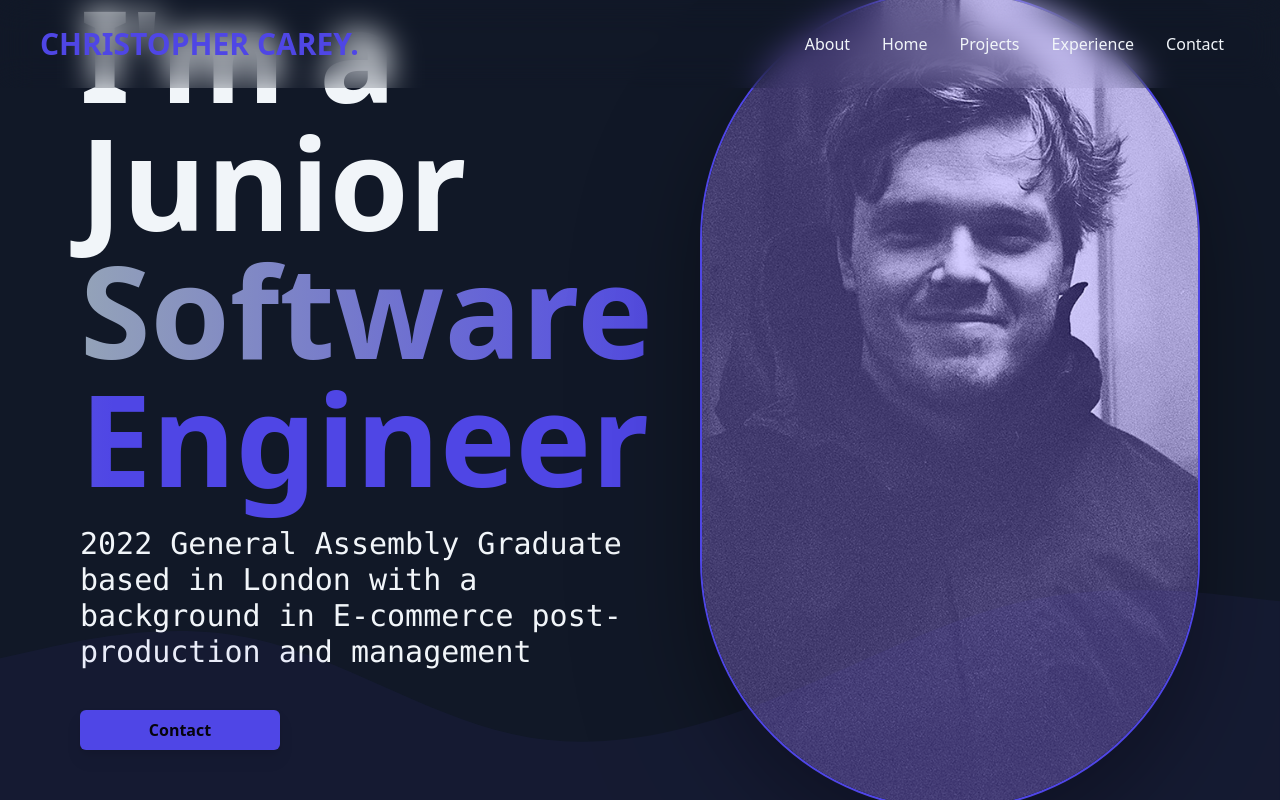
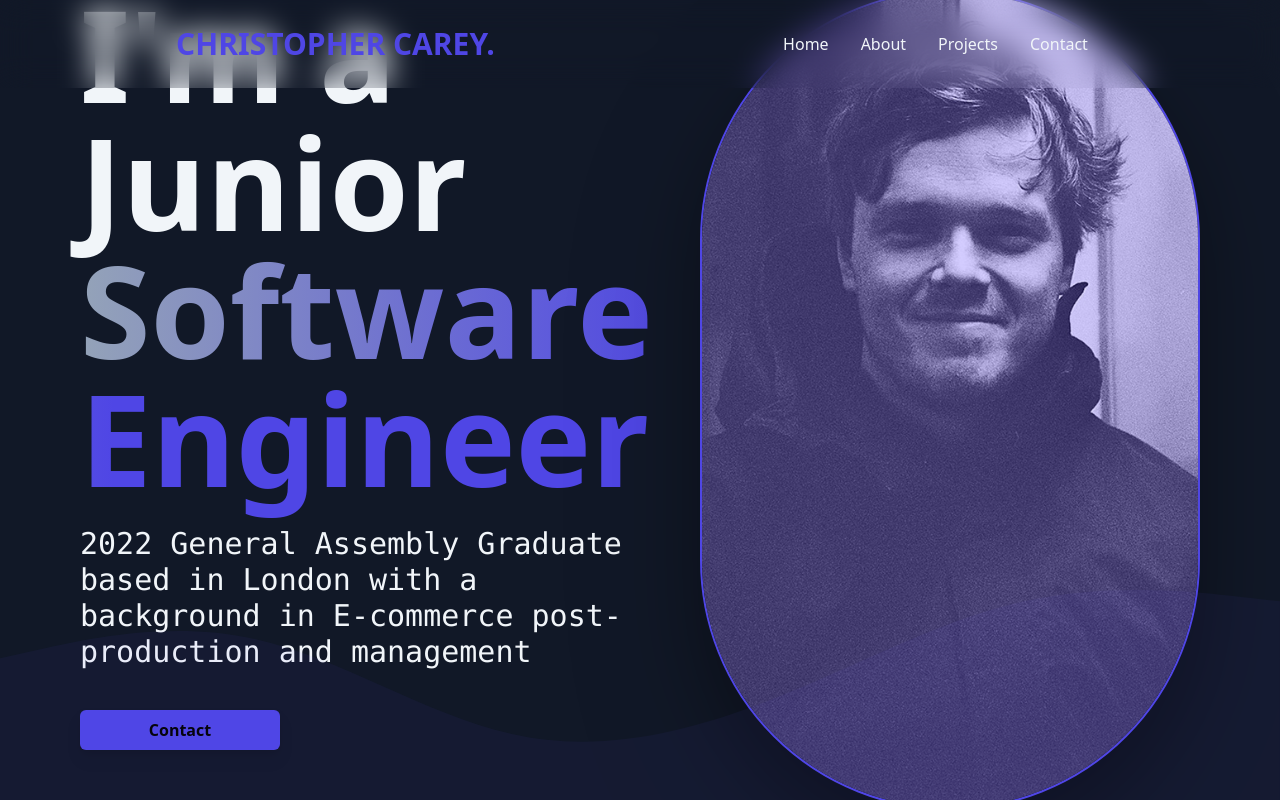
Before and after one commit to christopher-k-c/portfolio, a React (Create React App) app: page / in a window 1280 px wide. Built offline with nearby package versions, Linux system fonts and the light colour scheme; what tailwindcss-font-inter would draw is missing.

Commit message:
Nav Anchor Tags, Experience Card opacity fix

```diff
--- a/src/App.js
+++ b/src/App.js
@@ -14,7 +14,7 @@ function App() {
 
   return (
     <div className="bg-gray-900 text-slate-100 h-screen snap-y snap-mandatory overflow-scroll relative z-50">
-      <nav className="sticky top-0  backdrop-filter backdrop-blur-lg bg-darkRoast bg-opacity-30 w-full z-30">
+      <nav className="sticky top-0 backdrop-filter backdrop-blur-lg bg-darkRoast bg-opacity-30 w-full z-30">
         <NavBar />
       </nav>
       <section id="landing" className="snap-center">
--- a/src/components/ExperienceCards.jsx
+++ b/src/components/ExperienceCards.jsx
@@ -38,7 +38,7 @@ export const ExperienceCards = ({data}) => {
     <div className='h-4/5 w-full py-20 px-10 relative group z-10'>
 
         {/* Image Container */}
-        <div className='w-full h-full rounded-2xl bg-center bg-cover duration-500  bg-slate-800 bg-opacity-90 backdrop-blur-xl overflow-y-scroll no-scrollbar relative'>
+        <div className='w-full h-full rounded-2xl bg-center bg-cover duration-500  bg-slate-800 backdrop-blur-xl overflow-y-scroll no-scrollbar relative'>
 
             {/* Top Shadow */}
             <div className=' w-full h-[50px] sticky top-0 flex justify-center items-center md:text-7xl text-2xl  z-20 bg-gradient-to-b from-gray-900 to-transparent'></div>
@@ -61,7 +61,7 @@ export const ExperienceCards = ({data}) => {
                 </>
                 :
                 <>
-                    <div className='grid grid-cols-1 place-items-center relative'>
+                    <div className='grid grid-cols-1 place-items-center relative '>
                         <motion.div
                             initial={{
                                 y:-200
@@ -81,7 +81,7 @@ export const ExperienceCards = ({data}) => {
                             <img className='md:w-60 md:h-60 w-32 h-32 rounded-full bg-gray-900 object-contain object-center p-4 mt-4 flex items-center justify-center border-2 border-indigo-700 ' src={require('./assets/experienceImages/' + data[currentIndex].image + '.png')} alt="" />
                         </motion.div>
 
-                        <div className='pr-10 pl-10'>
+                        <div className='pr-10 pl-10 '>
                             <h4 className='xl:text-6xl md:text-5xl sm:text-4xl text-3xl pb-2 font-bold mt-2 bg-gradient-to-r from-slate-400 via-indigo-600 to-indigo-600 text-transparent bg-clip-text '>{data[currentIndex].title}</h4>
                             <p className='xl:text-5xl md:text-4xl sm:text-3xl text-2xl pb-2 font-semibold mt-1 text-indigo-600 '>{data[currentIndex].company}</p>
                             <div className='grid grid-cols-5 pt-2 '>
--- a/src/components/NavBar.jsx
+++ b/src/components/NavBar.jsx
@@ -9,14 +9,15 @@ export const NavBar = () => {
         setNav(!nav)
     }
 
+
+
   return (
     <div className='py-4 px-10 flex items-center justify-around w-full mx-auto text-slate-100 lg:items-center'>
-        <h1 className='w-full text-3xl font-bold text-indigo-600 font-inter '>CHRISTOPHER CAREY.</h1>
+        <a href="#landing"><h1 className='w-full text-3xl font-bold text-indigo-600 font-inter '>CHRISTOPHER CAREY.</h1></a>
             <ul className='hidden md:flex'>
-                <li className='p-4'>About</li>
-                <li className='p-4'>Home</li>
-                <li className='p-4'>Projects</li>
-                <li className='p-4'>Experience</li>
+                <a href="#landing"><li className='p-4'>Home</li></a>
+                <a href="#experience"><li className='p-4'>About</li></a>
+                <a href="#projects"><li className='p-4'>Projects</li></a>
                 <li className='p-4'>Contact</li>
             </ul>
             <div onClick={handleNav} className='block md:hidden'>
```
